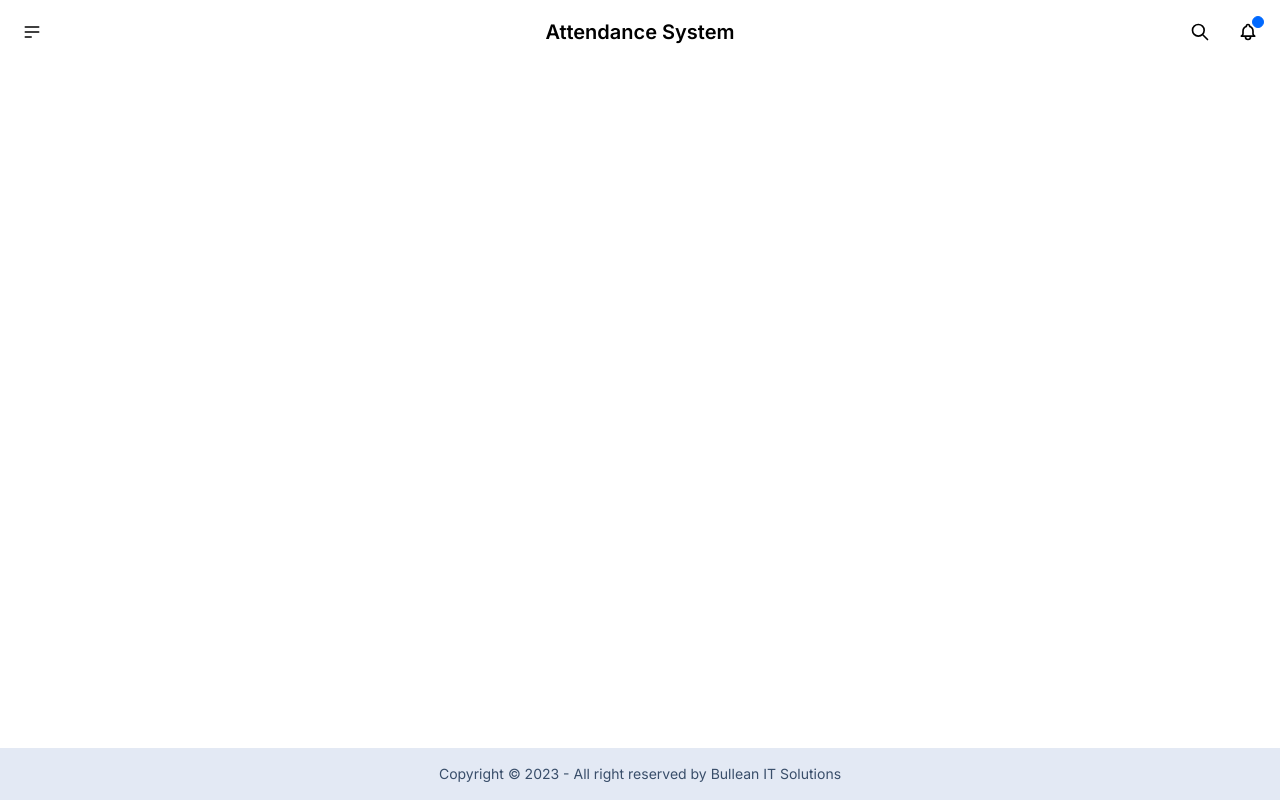
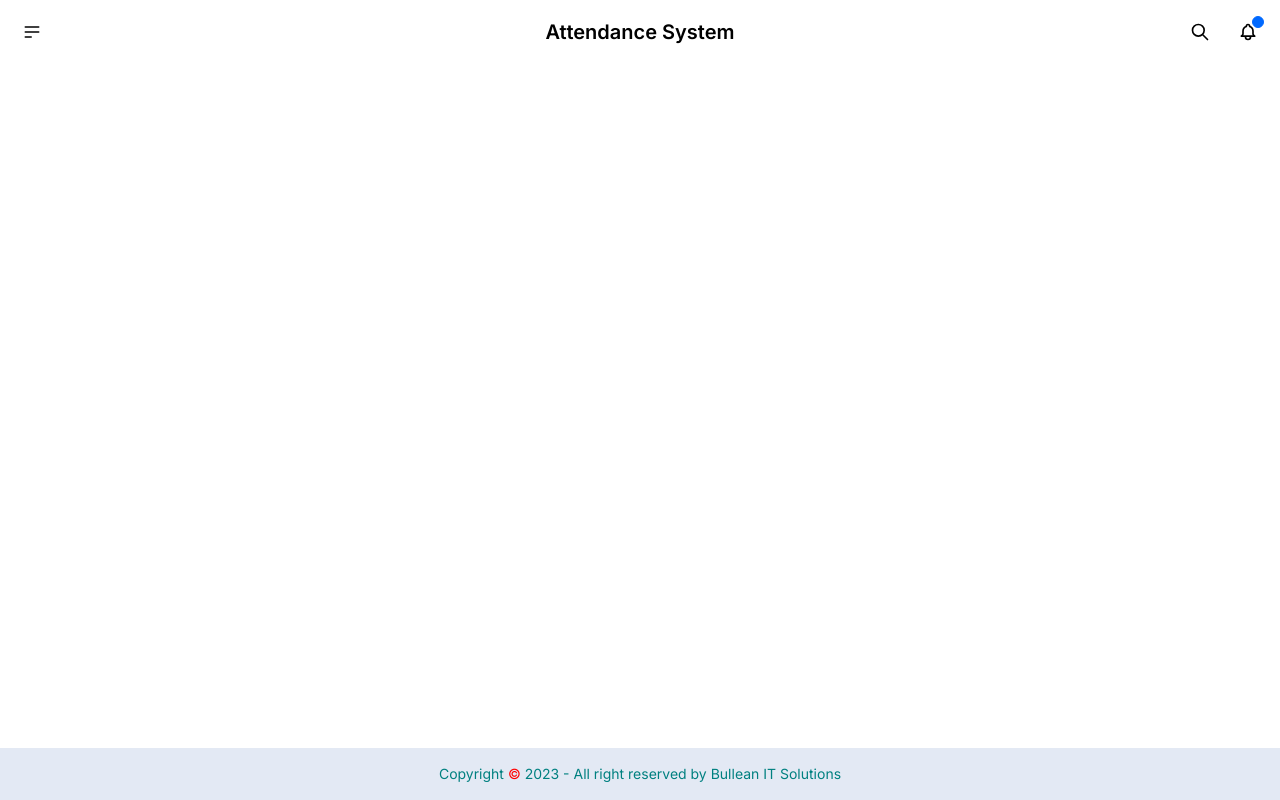
Before and after one commit to mbhossain/Attendance-System-NextJs-MongoDB, a Next.js app: page / in a window 1280 px wide. Built offline with nearby package versions, Linux system fonts and the light colour scheme.

Commit message:
footer color changed

```diff
--- a/app/page.tsx
+++ b/app/page.tsx
@@ -12,7 +12,7 @@ export default function Home({ children }: LayoutProps) {
       {children}
       <footer style={{ position: 'fixed', bottom: '0' }} className="footer footer-center p-4 bg-base-300 text-base-content">
         <aside>
-          <p>Copyright © 2023 - All right reserved by Bullean IT Solutions</p>
+          <p style={{ color: 'teal' }}>Copyright <span style={{ color: 'red' }}>©</span> 2023 - All right reserved by Bullean IT Solutions</p>
         </aside>
       </footer>
     </>
```
